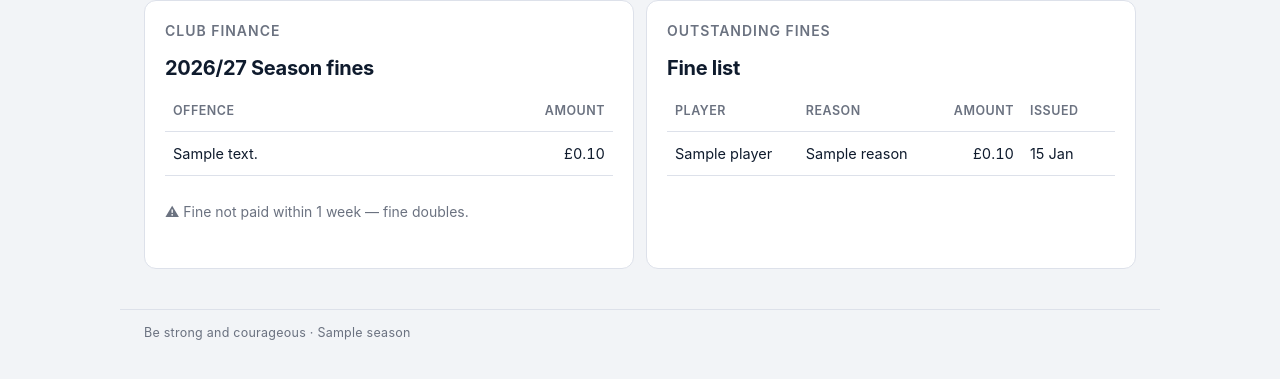
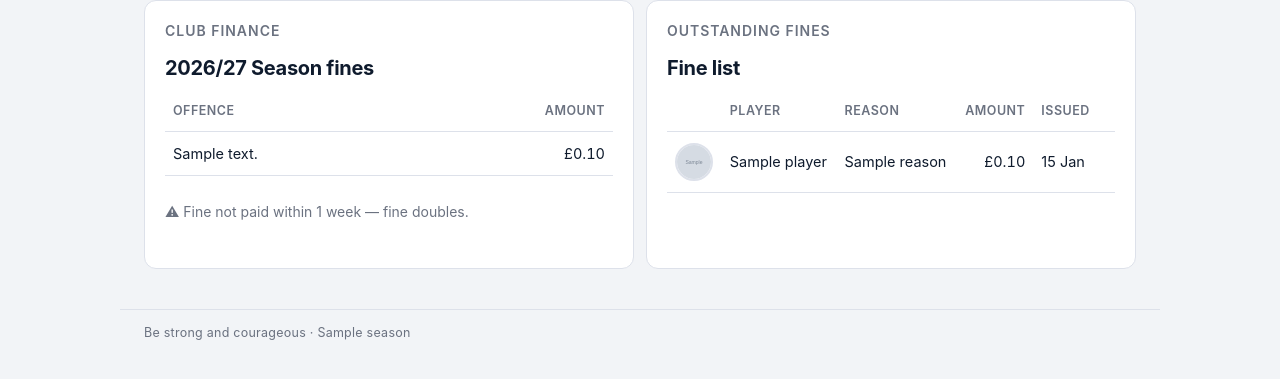
Before and after one commit to thollywood1888/united-churches-ayr, a FastAPI app: template app/templates/fines.html in a window 1280 px wide. Shown: the part 162-541 px from the top of the page. Run offline with FastAPI, Linux system fonts and the light colour scheme; the visitor is signed in with stand-in values (Sample User, id 1); tables that the repository leaves empty hold one stand-in row (values such as "Sample post"); the template is opened without the code that fills it: most values are stand-ins (such as "Sample title", 1, 10 or a date in 2020); grey boxes marked "Sample" are stand-in pictures.

Commit message:
Add player thumbnails to outstanding fines list
Co-Authored-By: Claude Sonnet 4.6 <noreply@anthropic.com>

```diff
--- a/app/templates/fines.html
+++ b/app/templates/fines.html
@@ -82,6 +82,7 @@
     <table>
       <thead>
         <tr>
+          <th></th>
           <th>Player</th>
           <th>Reason</th>
           <th class="num">Amount</th>
@@ -92,6 +93,13 @@
       <tbody>
         {% for fine in outstanding %}
         <tr>
+          <td>
+            {% if fine.player.photo_filename %}
+            <img src="/static/player_photos/{{ fine.player.photo_filename }}" class="player-thumb" alt="">
+            {% else %}
+            <div class="player-thumb player-thumb--placeholder"></div>
+            {% endif %}
+          </td>
           <td>{{ fine.player.name }}</td>
           <td>{{ fine.reason }}</td>
           <td class="num">£{{ fine.amount_pence // 100 }}{% if fine.amount_pence % 100 %}.{{ "%02d" % (fine.amount_pence % 100) }}{% endif %}</td>
```
